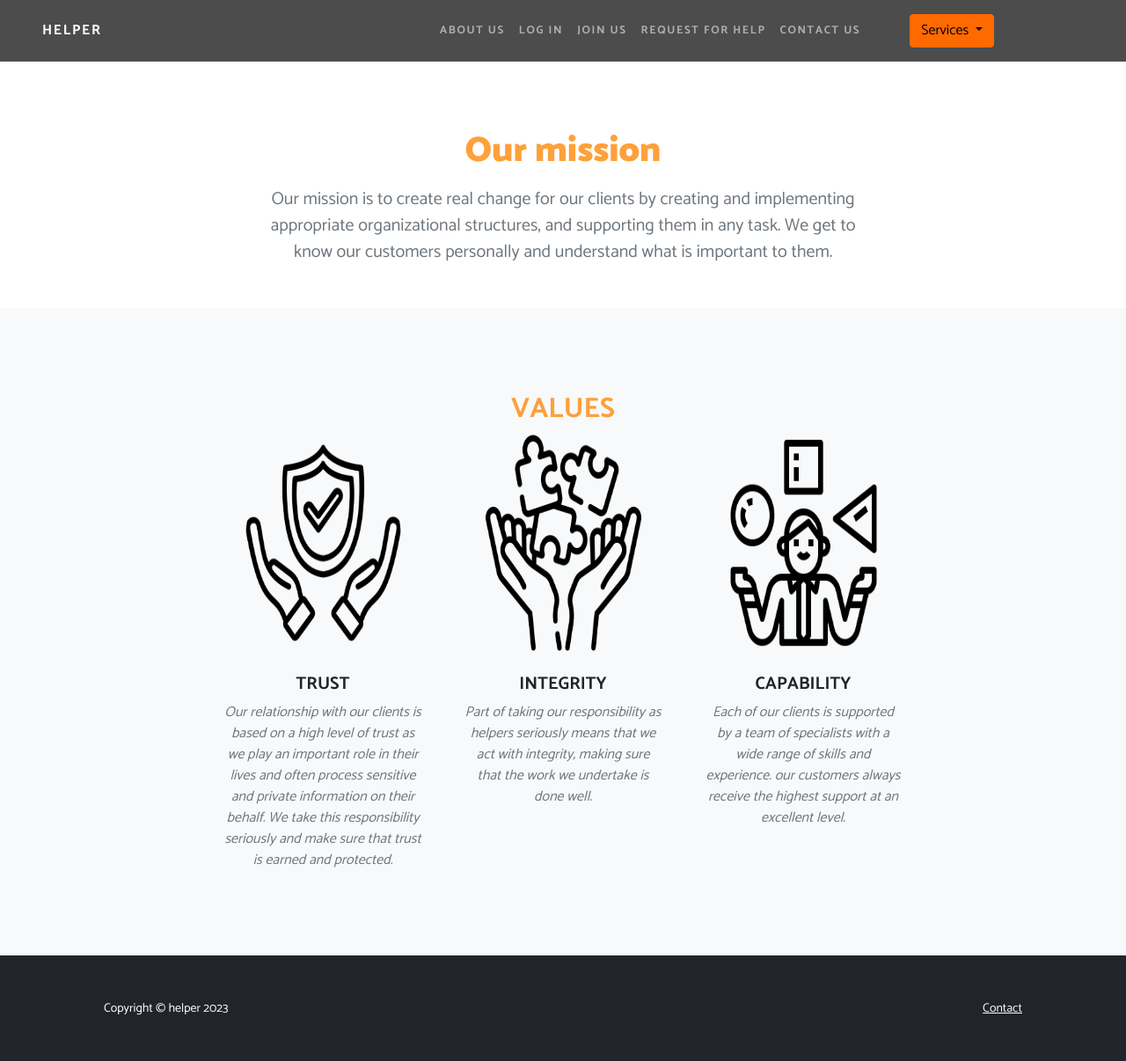
After one commit to Raghad-Nasserr/HELPER, a Django app: page /About/us/ in a window 1280 px wide. The commit adds this page. Shown: the whole page at 88% size. Run offline with Django 4.2, Linux system fonts and the light colour scheme; some libraries are stand-ins or nearby versions.

Commit message:
About us page is finished .

```diff
--- /dev/null
+++ b/HelperWebsite/main/templates/main/about.html
@@ -0,0 +1,87 @@
+{%extends 'main/base.html'%}
+{% load static %}
+
+{% block title %}  About us {% endblock %}
+
+
+
+{% block content %}
+
+<style>
+.header{margin-top:100px;}
+body{font-family:  'Catamaran';}
+
+</style>
+
+<!-- About us page -->
+
+
+            <!-- Header-->
+            <header class="header">
+                <div class="container px-5">
+                    <div class="row justify-content-center">
+                        <div class="col-lg-8 col-xxl-6">
+                            <div class="text-center my-5">
+                                <h1 class="fw-bolder mb-3" style="color: rgba(255, 142, 20, 0.84);"><strong>Our mission</strong></h1>
+                                <p class="lead fw-normal text-muted mb-4 "> Our mission is to create real change for our clients by creating and implementing appropriate organizational structures, and supporting them in any task. We get to know our customers personally and understand what is important to them.
+                                </p>
+                            </div>
+                        </div>
+                    </div>
+                </div>
+            </header>
+            <!-- Values section-->
+            <section class="py-5 bg-light">
+                <div class="container px-5 my-5">
+                    <div class="text-center">
+                        <h2 class="fw-bolder" style="color: rgba(255, 142, 20, 0.84); ">VALUES</h2>
+                    </div>
+                    <div class="row gx-5 row-cols-1 row-cols-sm-2 row-cols-xl-4 justify-content-center">
+                        <div class="col mb-5 mb-5 mb-xl-0">
+                            <div class="text-center">
+                                <img class="img-fluid rounded-circle mb-4 px-4" style="height: 250px; ; width:300px; "  src="{% static 'images/TRUST.png' %}" alt="..." />
+                                <h5 class="fw-bolder">TRUST</h5>
+                                <div class="fst-italic text-muted">Our relationship with our clients is based on a high level of trust as we play an important role in their lives  and often process sensitive and private information on their behalf. We take this responsibility seriously and make sure that  trust is earned and protected.</div>
+                            </div>
+                        </div>
+                        <div class="col mb-5 mb-5 mb-xl-0">
+                            <div class="text-center">
+                                <img class="img-fluid  mb-4 px-4" style="height: 250px; ; width:300px; "  src="{% static 'images/INTEGRITY.png' %}" alt="..." />
+                                <h5 class="fw-bolder">INTEGRITY</h5>
+                                <div class="fst-italic text-muted">Part of taking our responsibility as helpers seriously means that we act with integrity, making sure that the work we undertake is done well.</div>
+                            </div>
+                        </div>
+                        <div class="col mb-5 mb-5 mb-sm-0">
+                            <div class="text-center">
+                                <img class="img-fluid  mb-4 px-4"  style="height: 250px; ; width:300px; " src="{% static 'images/CAPABILITY.png' %}" alt="..." />
+                                <h5 class="fw-bolder">CAPABILITY</h5>
+                                <div class="fst-italic text-muted">Each of our clients is supported by a  team of specialists with a wide range of skills and experience. our customers always receive the highest support  at an excellent level.</div>
+                            </div>
+                        </div>
+
+                    </div>
+                </div>
+            </section>
+
+        <!-- Footer-->
+        <footer class="bg-dark py-5 mt-auto">
+            <div class="container px-5">
+                <div class="row align-items-center justify-content-between flex-column flex-sm-row">
+                    <div class="col-auto"><div class="small m-0 text-white text-center">Copyright &copy; helper 2023</div></div>
+                    <div class="col-auto">
+                        <a class="link-light small" href="{% url 'main:contact_page' %}">Contact</a>
+                    </div>
+                </div>
+            </div>
+        </footer>
+        <!-- Footer-->
+
+        <!-- Bootstrap core JS-->
+        <script src="https://cdn.jsdelivr.net/npm/bootstrap@5.1.3/dist/js/bootstrap.bundle.min.js"></script>
+        <!-- Core theme JS-->
+        <script src="js/scripts.js"></script>
+
+
+
+
+{% endblock %}
--- a/HelperWebsite/main/templates/main/base.html
+++ b/HelperWebsite/main/templates/main/base.html
@@ -31,6 +31,7 @@
                 <button class="navbar-toggler" type="button" data-bs-toggle="collapse" data-bs-target="#navbarResponsive" aria-controls="navbarResponsive" aria-expanded="false" aria-label="Toggle navigation"><span class="navbar-toggler-icon"></span></button>
                 <div class="collapse navbar-collapse" id="navbarResponsive">
                     <ul class="navbar-nav ms-auto">
+                        <li class="nav-item"><a class="nav-link" href="{% url 'main:about_us' %}">About us</a></li>
                         {% if request.user.is_authenticated %}
                         <li class="nav-item"><a href="#" class="nav-link">{{ request.user.first_name }}</a></li>
                         <li class="nav-item"><a class="nav-link" href="{% url 'accounts:logout_user' %}">Logout</a></li>
--- a/HelperWebsite/main/urls.py
+++ b/HelperWebsite/main/urls.py
@@ -7,5 +7,6 @@ urlpatterns = [
     path("", views.home, name="home_page"),
     path("Contact/us/", views.contact_form, name="contact_page"),
     path("Contact/received//<contact_id>/", views.contact_received, name="contact_received"),
+    path("About/us/", views.about_us, name="about_us"),
 
 ]
--- a/HelperWebsite/main/views.py
+++ b/HelperWebsite/main/views.py
@@ -21,3 +21,8 @@ def contact_form(request : HttpRequest):
 def contact_received(request : HttpRequest,contact_id):
     contact_name=Contact.objects.get(id=contact_id)
     return render(request,'main/contact_received.html',{"contact_name":contact_name})
+
+
+#this function for about us page
+def about_us(request : HttpRequest):
+   return render(request,'main/about.html')
```
Also changed, not shown: HelperWebsite/main/templates/main/index.html (+13 -5 lines), HelperWebsite/main/static/images/CAPABILITY.png (added), HelperWebsite/main/static/images/INTEGRITY.png (added), HelperWebsite/main/static/images/TRUST.png (added), README.md.
